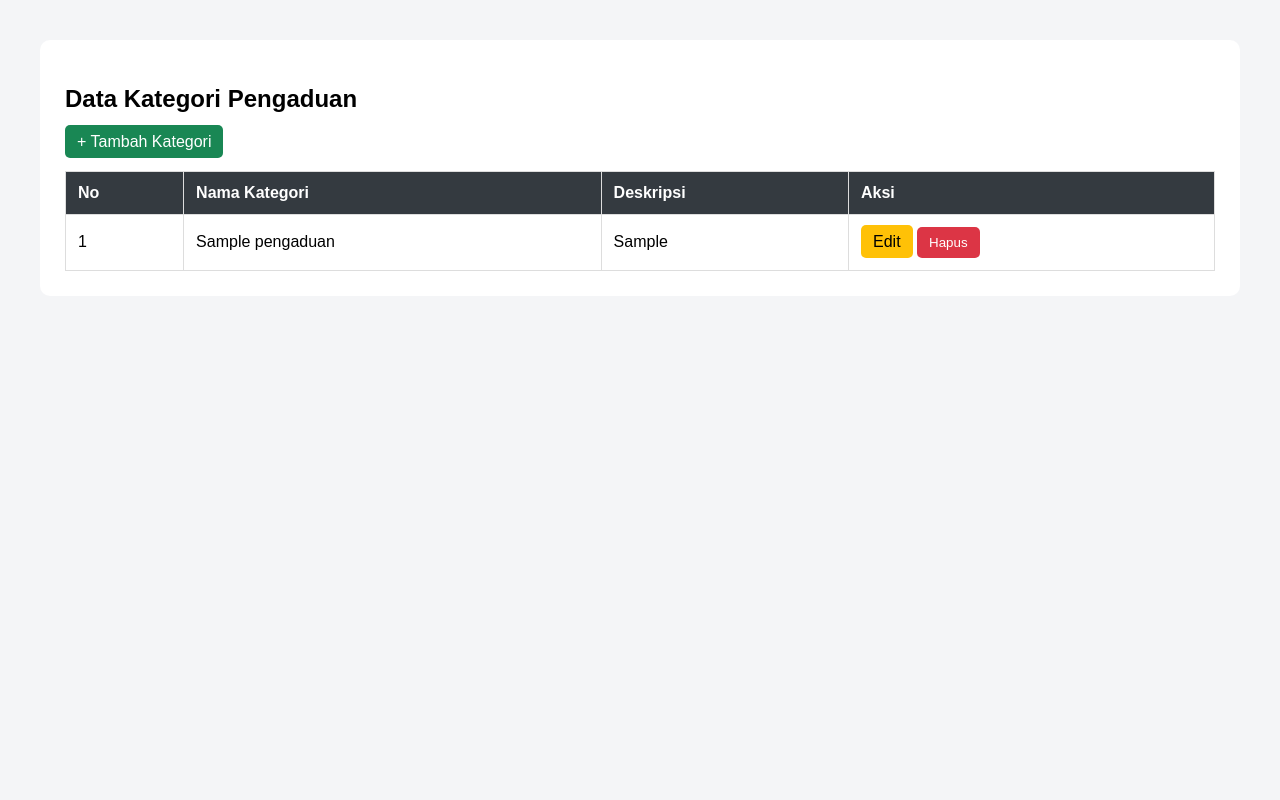
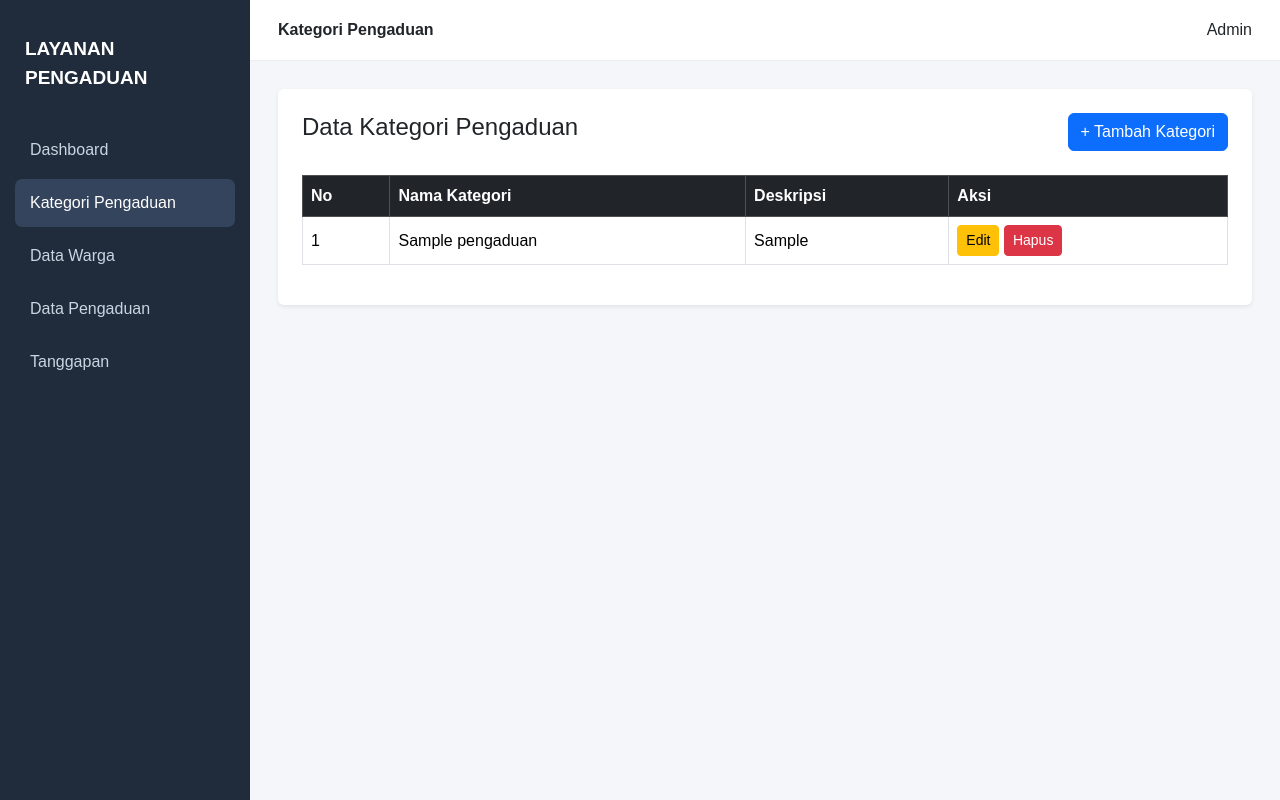
Before and after one commit to agustinapratiwi581-code/layanan-pengaduan, a Laravel app: page /kategori in a window 1280 px wide. Run offline with Laravel 12, Linux system fonts and the light colour scheme; tables that the repository leaves empty hold one stand-in row (values such as "Sample post").

Commit message:
Menyelesaikan fitur kategori dan dasboard

```diff
--- a/resources/views/kategori/index.blade.php
+++ b/resources/views/kategori/index.blade.php
@@ -1,34 +1,23 @@
 
-<!DOCTYPE html>
-<html lang="id">
-<head>
-    <meta charset="UTF-8">
-    <title>Data Kategori Pengaduan</title>
-    <style>
-        body { font-family: Arial; margin: 40px; background: #f4f5f7; }
-        .container { background: white; padding: 25px; border-radius: 10px; }
-        table { width: 100%; border-collapse: collapse; margin-top: 20px; }
-        th, td { padding: 12px; border: 1px solid #ddd; text-align: left; }
-        th { background: #343a40; color: white; }
-        a, button { padding: 8px 12px; border: none; border-radius: 5px; text-decoration: none; cursor: pointer; }
-        .add { background: #198754; color: white; }
-        .edit { background: #ffc107; color: black; }
-        .delete { background: #dc3545; color: white; }
-        .success { color: green; margin: 15px 0; }
-    </style>
-</head>
-<body>
-<div class="container">
-    <h2>Data Kategori Pengaduan</h2>
+@extends('layouts.app')
+
+@section('title', 'Kategori Pengaduan')
+@section('page-title', 'Kategori Pengaduan')
+
+@section('content')
+<div class="card border-0 shadow-sm p-4">
+    <div class="d-flex justify-content-between mb-4">
+        <h4>Data Kategori Pengaduan</h4>
+        <a href="{{ route('kategori.create') }}" class="btn btn-primary">+ Tambah Kategori</a>
+    </div>
 
     @if(session('success'))
-        <p class="success">{{ session('success') }}</p>
+        <div class="alert alert-success">{{ session('success') }}</div>
     @endif
 
-    <a href="{{ route('kategori.create') }}" class="add">+ Tambah Kategori</a>
-
-    <table>
-        <thead>
+    <div class="table-responsive">
+        <table class="table table-bordered table-hover align-middle">
+            <thead class="table-dark">
                 <tr>
                     <th>No</th>
                     <th>Nama Kategori</th>
@@ -43,19 +32,19 @@
                     <td>{{ $item->nama_kategori }}</td>
                     <td>{{ $item->deskripsi }}</td>
                     <td>
-                        <a href="{{ route('kategori.edit', $item->id) }}" class="edit">Edit</a>
-                        <form action="{{ route('kategori.destroy', $item->id) }}" method="POST" style="display:inline">
+                        <a href="{{ route('kategori.edit', $item->id) }}" class="btn btn-warning btn-sm">Edit</a>
+                        <form action="{{ route('kategori.destroy', $item->id) }}" method="POST" class="d-inline">
                             @csrf
                             @method('DELETE')
-                            <button type="submit" class="delete" onclick="return confirm('Yakin ingin menghapus?')">Hapus</button>
+                            <button class="btn btn-danger btn-sm" onclick="return confirm('Hapus kategori ini?')">Hapus</button>
                         </form>
                     </td>
                 </tr>
                 @empty
-                <tr><td colspan="4">Belum ada data kategori.</td></tr>
+                <tr><td colspan="4" class="text-center">Belum ada data.</td></tr>
                 @endforelse
             </tbody>
         </table>
     </div>
-</body>
-</html>
+</div>
+@endsection
--- /dev/null
+++ b/resources/views/layouts/app.blade.php
@@ -0,0 +1,63 @@
+
+<!DOCTYPE html>
+<html lang="id">
+<head>
+    <meta charset="UTF-8">
+    <meta name="viewport" content="width=device-width, initial-scale=1">
+    <title>@yield('title', 'Layanan Pengaduan Masyarakat')</title>
+    <link href="https://cdn.jsdelivr.net/npm/bootstrap@5.3.3/dist/css/bootstrap.min.css" rel="stylesheet">
+    <style>
+        body { background: #f4f6f9; font-family: Arial, sans-serif; }
+        .sidebar {
+            width: 250px; min-height: 100vh; background: #202b3c;
+            position: fixed; top: 0; left: 0; padding: 25px 15px;
+        }
+        .brand { color: white; font-size: 19px; font-weight: bold; padding: 10px; }
+        .sidebar a {
+            display: block; color: #cbd5e1; text-decoration: none;
+            padding: 12px 15px; border-radius: 7px; margin: 5px 0;
+        }
+        .sidebar a:hover, .sidebar a.active { background: #34445d; color: white; }
+        .main { margin-left: 250px; }
+        .topbar { background: white; padding: 18px 28px; border-bottom: 1px solid #eee; }
+        .content { padding: 28px; }
+        .stat-card { border: 0; border-radius: 12px; padding: 22px; }
+        @media(max-width: 768px) {
+            .sidebar { width: 190px; }
+            .main { margin-left: 190px; }
+        }
+    </style>
+</head>
+<body>
+    <aside class="sidebar">
+        <div class="brand mb-4">LAYANAN PENGADUAN</div>
+
+        <a href="{{ route('dashboard') }}"
+           class="{{ request()->routeIs('dashboard') ? 'active' : '' }}">
+            Dashboard
+        </a>
+
+        <a href="{{ route('kategori.index') }}"
+           class="{{ request()->routeIs('kategori.*') ? 'active' : '' }}">
+            Kategori Pengaduan
+        </a>
+
+        <a href="#" onclick="return false;">Data Warga</a>
+        <a href="#" onclick="return false;">Data Pengaduan</a>
+        <a href="#" onclick="return false;">Tanggapan</a>
+    </aside>
+
+    <main class="main">
+        <header class="topbar d-flex justify-content-between">
+            <strong>@yield('page-title', 'Dashboard')</strong>
+            <span>Admin</span>
+        </header>
+
+        <section class="content">
+            @yield('content')
+        </section>
+    </main>
+
+    <script src="https://cdn.jsdelivr.net/npm/bootstrap@5.3.3/dist/js/bootstrap.bundle.min.js"></script>
+</body>
+</html>
--- a/routes/web.php
+++ b/routes/web.php
@@ -1,12 +1,18 @@
-
 <?php
 
 use Illuminate\Support\Facades\Route;
+use App\Models\KategoriPengaduan;
 use App\Http\Controllers\KategoriPengaduanController;
 
 Route::get('/', function () {
-    return redirect()->route('kategori.index');
+    return redirect()->route('dashboard');
 });
+
+Route::get('/dashboard', function () {
+    $totalKategori = KategoriPengaduan::count();
+
+    return view('layouts.dashboard', compact('totalKategori'));
+})->name('dashboard');
 
 Route::resource('kategori', KategoriPengaduanController::class)
     ->except(['show']);
```
Also changed, not shown: resources/views/kategori/create.blade.php (+24 -22 lines), resources/views/kategori/edit.blade.php (+24 -21 lines), resources/views/layouts/dashboard.blade.php (added, +44 -0 lines). Lines whose indentation alone changed are shown as unchanged.
